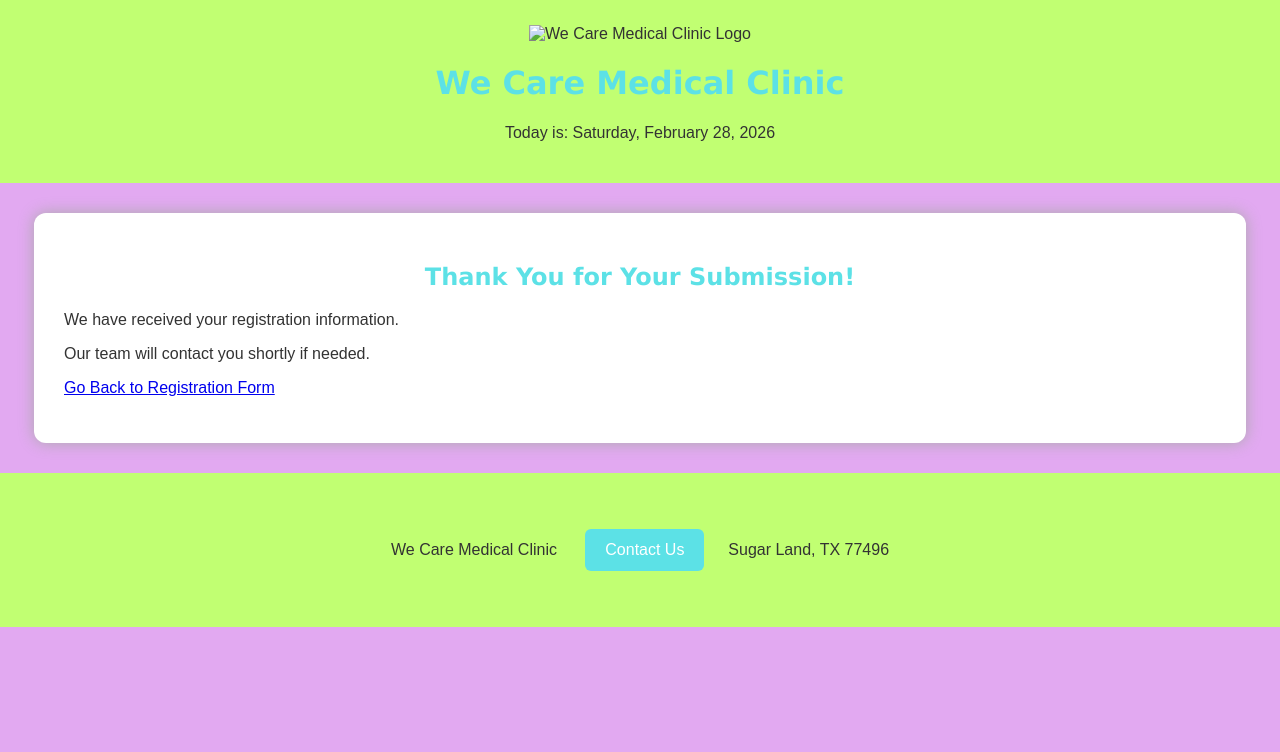
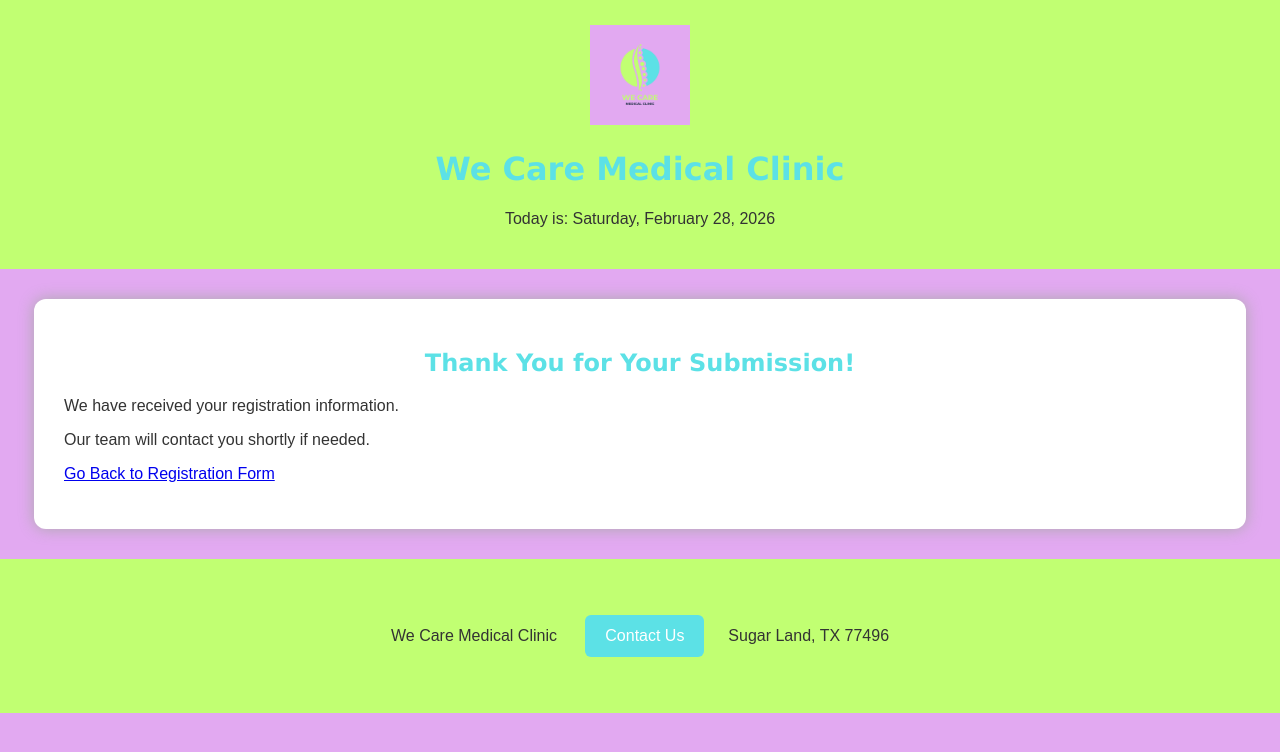
Before and after one commit to anifata2005-a11y/miss3371, a plain HTML site: page homework1/thankyou.html in a window 1280 px wide. Drawn offline with Linux system fonts and the light colour scheme.

Commit message:
Update thankyou.html

```diff
--- a/homework1/thankyou.html
+++ b/homework1/thankyou.html
@@ -26,7 +26,7 @@ Description: Thank you page for completing Patient Registration Form submission.
 
 <!-- Header -->
 <div id="header">
-    <img src="logo.png" alt="We Care Medical Clinic Logo" width="100">
+    <img src="we-care-medical-clinic.png" alt="We Care Medical Clinic Logo" width="100">
     <h1>We Care Medical Clinic </h1>
     <p>Today is: <span id="currentDate"></span></p>
 </div>
```
